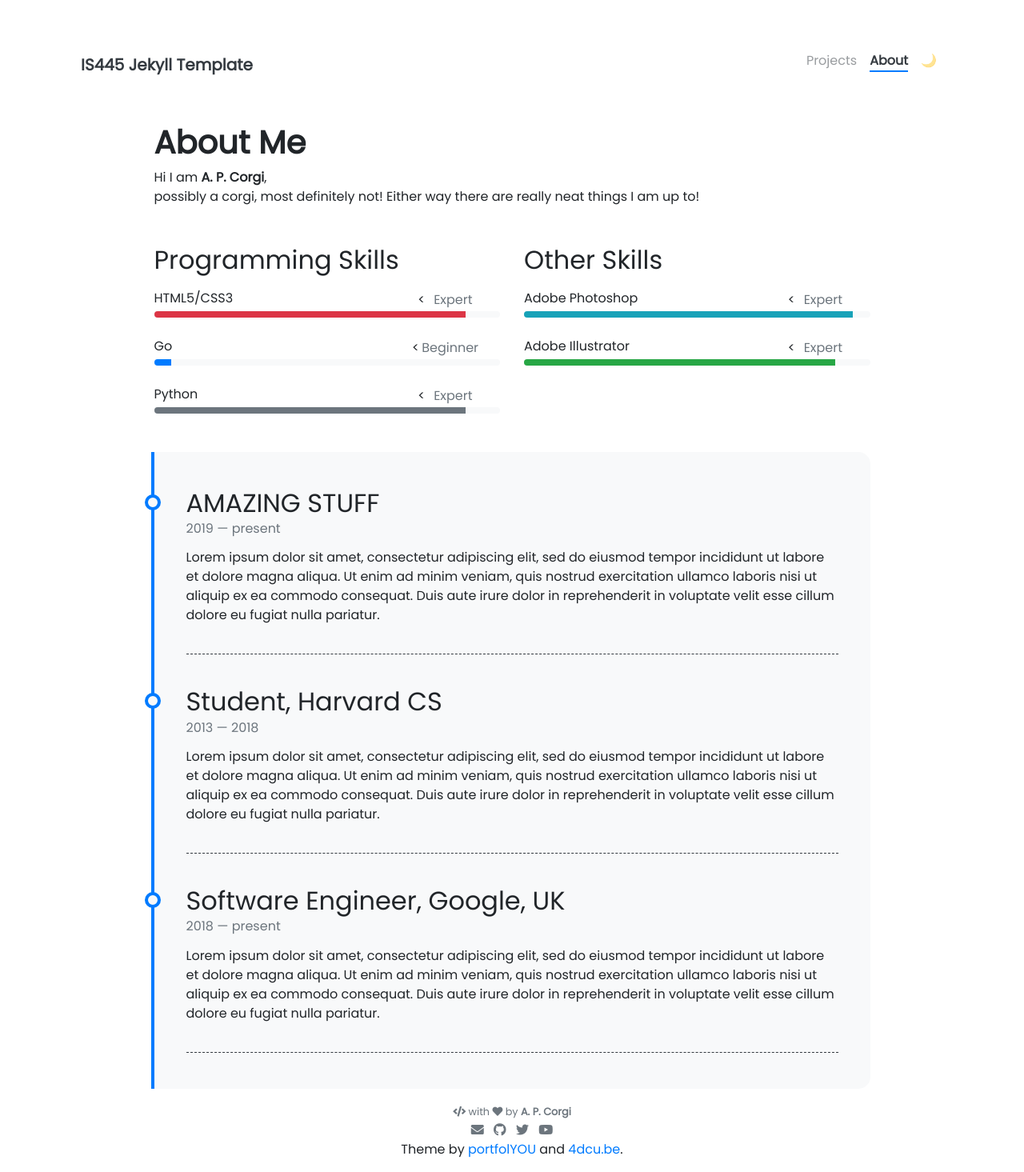
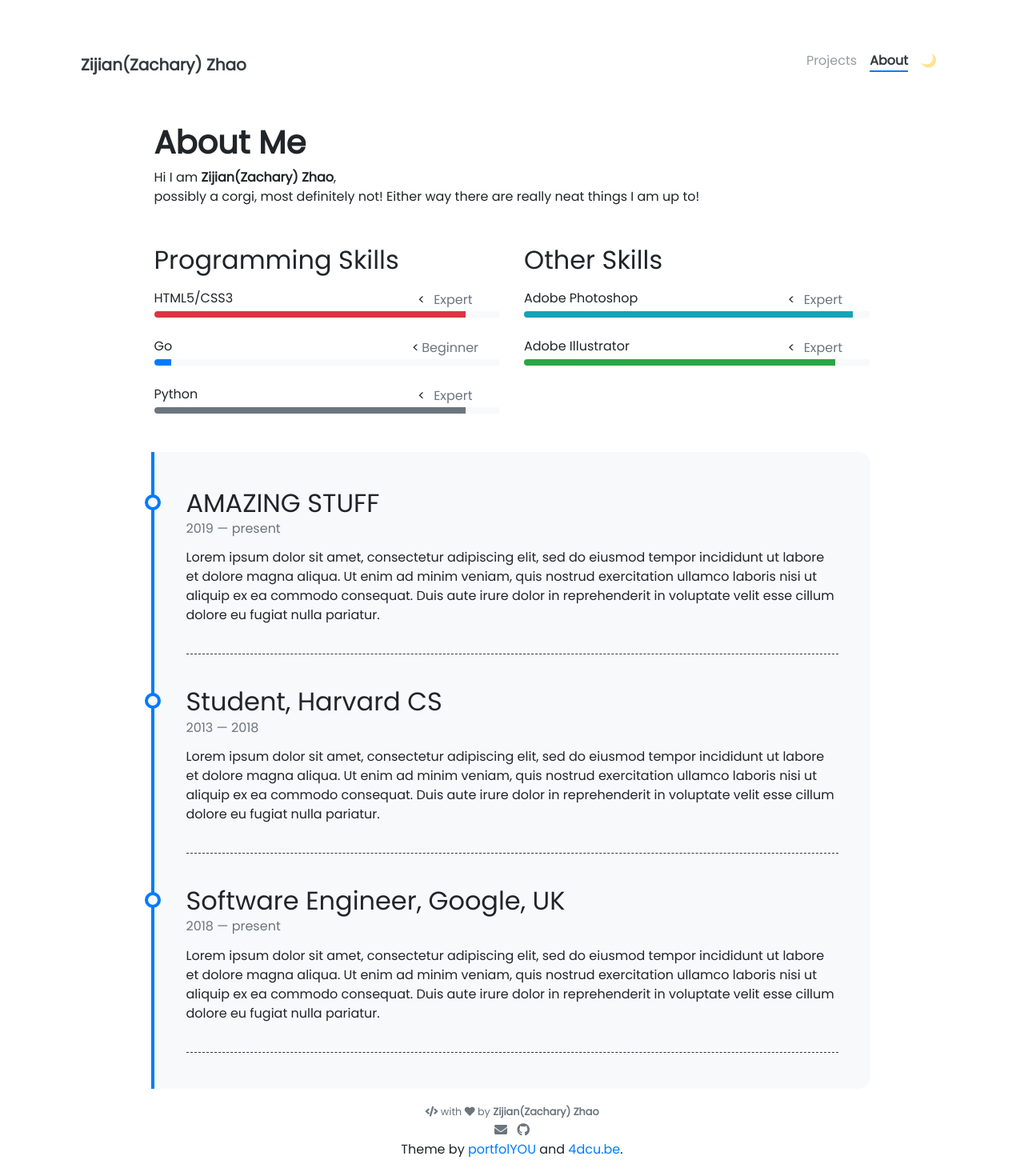
Before and after one commit to zachhh112/zachhh112.github.io, a Jekyll site: the page built from pages/about.md, in a window 1280 px wide. Shown: the whole page at 80% size. Built offline with Jekyll 4.4.1, drawn with Linux system fonts in a browser that asks for light colours; nearby versions of some CDN libraries.

Commit message:
Update _config.yml

```diff
--- a/_config.yml
+++ b/_config.yml
@@ -5,9 +5,9 @@
 # NOTE: it looks like you need to rebuild + repush everytime you update this _config.yml file
 
 ### Site Settings ###
-title               : IS445 Jekyll Template
+title               : Zijian(Zachary) Zhao
 description         : >-
-                      I am definitely not a corgi!
+                      MSA @UIUC
 baseurl             : ""   # Change to empty quotes if you are hosting your site at <your-username>.github.io directly,
 #                                             otherwise will be hosted at <your-username>.github.io/{{base_url}}
 repository          :                     # Change to <your-username> for github OR, if that doesn't work <your-username>/<your-username>.github.io (or remove it if you don't need remote projects) -- for example, I would put "jnaiman" without the quotes after the ":" here
@@ -36,13 +36,13 @@ nav_exclude:                                            # The following paths ar
 
 ### Author Info ###
 author:
-  name              : A. P. Corgi
+  name              : Zijian(Zachary) Zhao
   image             : https://media.tenor.com/8RcIoWTKYR4AAAAe/scuze-corgi.png
 #  behance           : your_username
 # dribbble          : your_username
-  email             : username@domain.com
+  email             : zhaozijian1970@outlook.com
 #  facebook          : your_username
-  github            : jnaiman # JPN
+  github            : zachhh112 # JPN
 # gitlab            : your_username
 # instagram         : your_username
 # kaggle            : your_username
@@ -53,9 +53,9 @@ author:
 # stackoverflow     : your_user_id
 # tumblr            : your_username.tumblr.com
 #  twitch            : your_username
-  twitter           : your_username
+#  twitter           : your_username
 #  vimeo             : your_username
-  youtube           : your_channel_name
+#  youtube           : your_channel_name
 # keybase           : your_username
 
 
```
